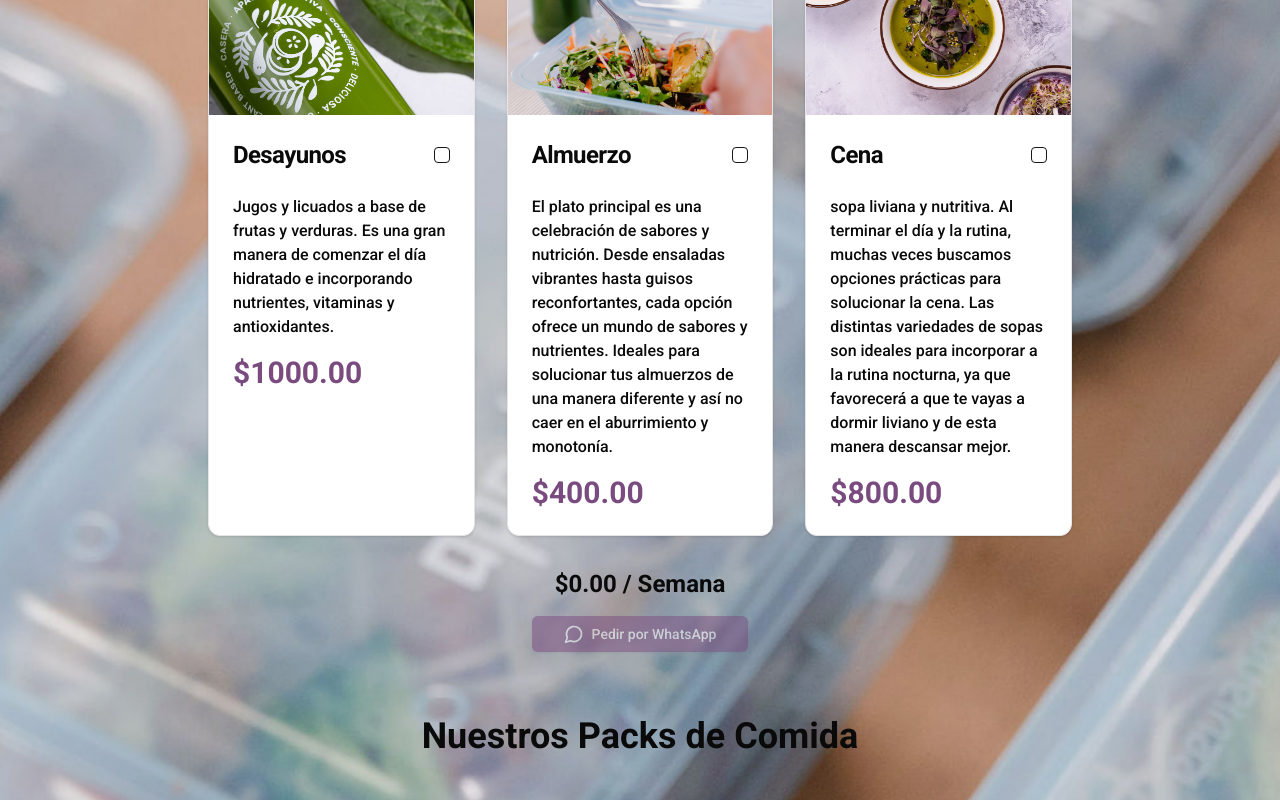
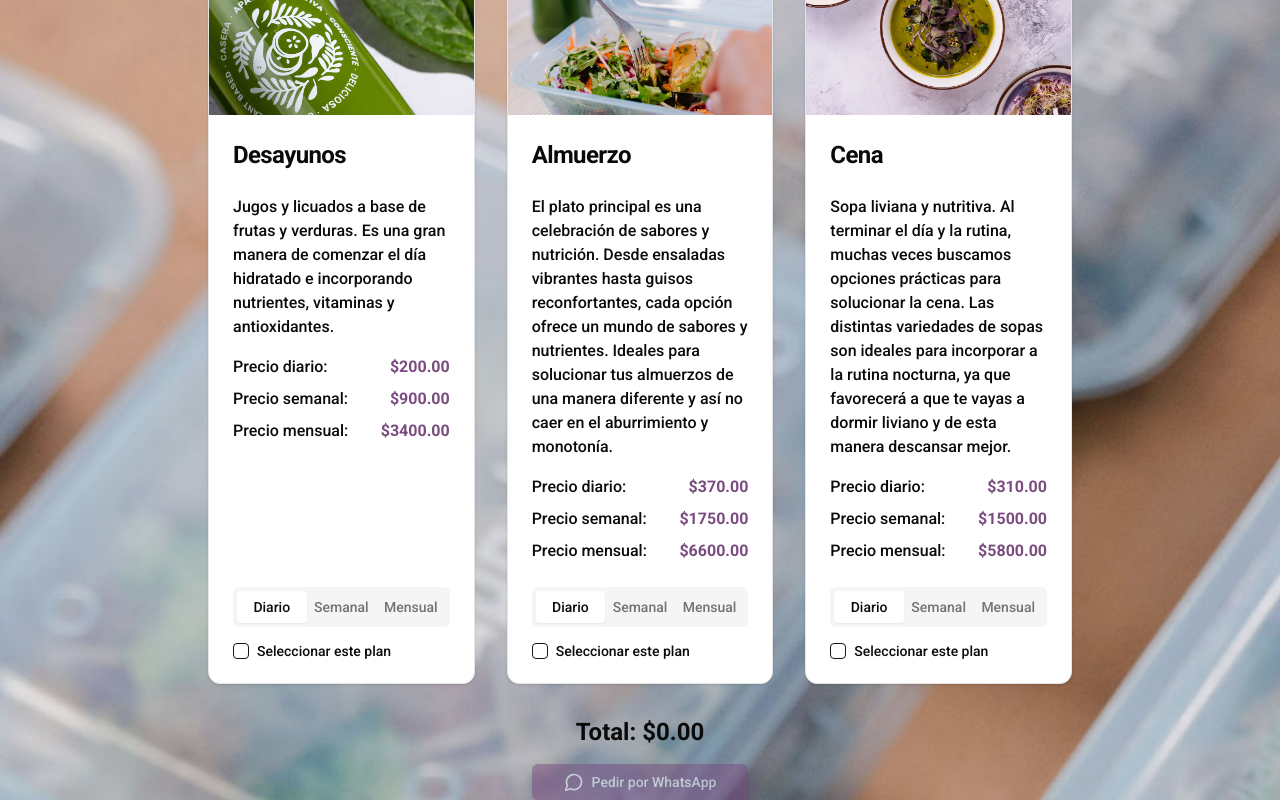
Before and after one commit to SF-Prog/apacha-store, a Next.js app: page /menu in a window 1280 px wide. Shown: the part 1660-2460 px from the top of the page. Built offline with nearby package versions, Linux system fonts and the light colour scheme; no server answers.

Commit message:
Update make your order component and update pricing

```diff
--- a/app/components/sections/make-your-order/make-your-order.tsx
+++ b/app/components/sections/make-your-order/make-your-order.tsx
@@ -5,10 +5,12 @@ import { MessageCircle as WhatsappIcon } from 'lucide-react';
 import { motion } from 'framer-motion';
 
 import { Button } from '@/components/ui/button';
-import { Checkbox } from "@/components/ui/checkbox"
+import { Checkbox } from "@/components/ui/checkbox";
+import { Tabs, TabsList, TabsTrigger } from "@/components/ui/tabs";
 import {
   Card,
   CardContent,
+  CardFooter,
   CardHeader,
   CardTitle
 } from "@/components/ui/card";
@@ -16,15 +18,50 @@ import { MealPacksGrid } from '@/components/sections/meal-packs/meal-packs';
 import { useStore } from '@/context/store-context';
 
 const MakeYourOrder: React.FC = () => {
-  const { selectedMeals, toggleMeal, totalMealsPrice, meals } = useStore();
+  const { selectedMeals, toggleMeal, meals } = useStore()
+  const [selectedPlans, setSelectedPlans] = React.useState<Record<string, string>>({})
 
+  const getPriceByPlan = (meal: Meal, planType: string) => {
+    switch (planType) {
+      case "daily":
+        return meal.prices[0]
+      case "weekly":
+        return meal.prices[1]
+      case "monthly":
+        return meal.prices[2]
+      default:
+        return meal.prices[0]
+    };
+  }
+
+  const calculateTotalPrice = () => {
+    return selectedMeals.reduce((total, mealId) => {
+      const meal = meals.find((m) => m.id === mealId)
+      if (!meal) return total
+
+      const planType = selectedPlans[mealId] || "daily"
+      return total + getPriceByPlan(meal, planType)
+    }, 0)
+  }
+
+  const handlePlanChange = (mealId: string, planType: string) => {
+    setSelectedPlans((prev) => ({
+      ...prev,
+      [mealId]: planType,
+    }))
+  }
 
   const generateWhatsAppMessage = () => {
-    const selectedMealTitles = selectedMeals.map(mealId =>
-      meals.find(m => m.id === mealId)?.title
-    ).join(', ')
-    return `Hola, me interesa ordenar el pack de comida que incluye: ${selectedMealTitles}. El total es $${totalMealsPrice.toFixed(2)}.`
-  };
+    const selectedMealDetails = selectedMeals
+      .map((mealId) => {
+        const meal = meals.find((m) => m.id === mealId)
+        const planType = selectedPlans[mealId] || "daily"
+        return `${meal?.title} (Plan ${planType === "daily" ? "Diario" : planType === "weekly" ? "Semanal" : "Mensual"})`
+      })
+      .join(", ");
+
+    return `Hola, me interesa ordenar el pack de comida que incluye: ${selectedMealDetails}. El total es $${calculateTotalPrice().toFixed(2)}.`
+  }
 
   return (
     <section className="py-16 bg-gradient-to-b from-apacha-beige to-white">
@@ -35,8 +72,11 @@ const MakeYourOrder: React.FC = () => {
           animate={{ opacity: 1, y: 0 }}
           transition={{ duration: 0.5 }}
         >
-          <h2 className="text-4xl font-bold  mb-4">¿Qué estás necesitando?</h2>
-          <p className="text-xl text-apacha-brown max-w-2xl mx-auto">Puedes escribirnos para que te asesoremos y así saber cuál es el pack ideal para ti</p>
+          <h2 className="text-4xl font-bold mb-4">¿Qué estás necesitando?</h2>
+          <p className="text-xl text-apacha-brown max-w-2xl mx-auto">
+            Puedes escribirnos para que te asesoremos y así saber cuál es el pack ideal para ti. Selecciona tus comidas
+            y el plan que prefieras.
+          </p>
         </motion.div>
         <div className="grid grid-cols-1 md:grid-cols-3 gap-8 mb-8">
           {meals.map((meal, index) => (
@@ -45,38 +85,69 @@ const MakeYourOrder: React.FC = () => {
               initial={{ opacity: 0, y: 20 }}
               animate={{ opacity: 1, y: 0 }}
               transition={{ duration: 0.5, delay: index * 0.1 }}
-              onClick={() => toggleMeal(meal.id)}
             >
-              <Card className={`h-full flex flex-col overflow-hidden transition-all duration-300 ${selectedMeals.includes(meal.id) ? 'ring-2 ring-apacha_purple-100' : ''}`}>
+              <Card
+                className={`h-full flex flex-col overflow-hidden transition-all duration-300 ${selectedMeals.includes(meal.id) ? "ring-2 ring-apacha_purple-100" : ""}`}
+              >
                 <div className="relative h-48">
-                  <Image
-                    src={meal.image}
-                    alt={meal.title}
-                    fill
-                    style={{ objectFit: 'cover' }}
-                  />
+                  <Image src={meal.image || "/placeholder.svg"} alt={meal.title} fill style={{ objectFit: "cover" }} />
                 </div>
                 <CardHeader>
-                  <CardTitle className="text-2xl font-semibold text-apacha-brown flex items-center justify-between">
-                    {meal.title}
+                  <CardTitle className="text-2xl font-semibold text-apacha-brown">{meal.title}</CardTitle>
+                </CardHeader>
+                <CardContent className="flex-grow justify-between">
+                  <p className="text-apacha-black mb-4">{meal.description}</p>
+                  <div className="space-y-2">
+                    <div className="flex justify-between">
+                      <span>Precio diario:</span>
+                      <span className="font-bold text-apacha_purple-100">${(meal.prices[0]).toFixed(2)}</span>
+                    </div>
+                    <div className="flex justify-between">
+                      <span>Precio semanal:</span>
+                      <span className="font-bold text-apacha_purple-100">${(meal.prices[1]).toFixed(2)}</span>
+                    </div>
+                    <div className="flex justify-between">
+                      <span>Precio mensual:</span>
+                      <span className="font-bold text-apacha_purple-100">${(meal.prices[2]).toFixed(2)}</span>
+                    </div>
+                  </div>
+                </CardContent>
+                <CardFooter className="flex flex-col space-y-4">
+                  <Tabs
+                    defaultValue="daily"
+                    className="w-full"
+                    value={selectedPlans[meal.id] || "daily"}
+                    onValueChange={(value) => handlePlanChange(meal.id, value)}
+                  >
+                    <TabsList className="grid grid-cols-3 w-full">
+                      <TabsTrigger value="daily">Diario</TabsTrigger>
+                      <TabsTrigger value="weekly">Semanal</TabsTrigger>
+                      <TabsTrigger value="monthly">Mensual</TabsTrigger>
+                    </TabsList>
+                  </Tabs>
+
+                  <div className="flex items-center space-x-2 w-full">
                     <Checkbox
+                      id={`select-${meal.id}`}
                       checked={selectedMeals.includes(meal.id)}
+                      onCheckedChange={() => toggleMeal(meal.id)}
                     />
-                  </CardTitle>
-                </CardHeader>
-                <CardContent>
-                  <p className="text-apacha-black mb-4">{meal.description}</p>
-                  <p className="text-3xl font-bold text-apacha_purple-100">${meal.price.toFixed(2)}</p>
-                </CardContent>
+                    <label htmlFor={`select-${meal.id}`} className="text-sm font-medium leading-none cursor-pointer">
+                      Seleccionar este plan
+                    </label>
+                  </div>
+                </CardFooter>
               </Card>
             </motion.div>
           ))}
         </div>
         <div className="text-center">
-          <p className="text-2xl font-bold text-apacha-brown mb-4">${totalMealsPrice.toFixed(2)} / Semana</p>
+          <p className="text-2xl font-bold text-apacha-brown mb-4">Total: ${calculateTotalPrice().toFixed(2)}</p>
           <Button
             className="px-8 py-3 bg-apacha_purple-100 hover:bg-apacha_purple-100/90 text-white transition-all duration-300 transform hover:scale-105"
-            onClick={() => window.open(`https://wa.me/1234567890?text=${encodeURIComponent(generateWhatsAppMessage())}`, '_blank')}
+            onClick={() =>
+              window.open(`https://wa.me/1234567890?text=${encodeURIComponent(generateWhatsAppMessage())}`, "_blank")
+            }
             disabled={selectedMeals.length === 0}
           >
             <WhatsappIcon className="mr-2 h-5 w-5" /> Pedir por WhatsApp
@@ -85,7 +156,7 @@ const MakeYourOrder: React.FC = () => {
       </div>
       <MealPacksGrid />
     </section>
-  );
-};
+  )
+}
 
-export default MakeYourOrder;
+export default MakeYourOrder
--- a/app/context/store-context.tsx
+++ b/app/context/store-context.tsx
@@ -100,11 +100,6 @@ export const StoreProvider: React.FC<{ children: ReactNode }> = ({ children }) =
     );
   };
 
-  const totalMealsPrice = selectedMeals.reduce((sum, mealId) => {
-    const meal = meals.find(m => m.id === mealId)
-    return sum + (meal?.price || 0)
-  }, 0);
-
   const sendWeeklyMenuToEmail = async (email: string) => {
     try {
       const result = await sendMenuEmail(email);
@@ -171,7 +166,6 @@ export const StoreProvider: React.FC<{ children: ReactNode }> = ({ children }) =
     updateCartFromStorage,
     onCartCheckout,
     selectedMeals,
-    totalMealsPrice,
     meals,
     mealPacks,
     toggleMeal,
--- a/app/lib/constants.ts
+++ b/app/lib/constants.ts
@@ -94,24 +94,24 @@ const mealPacks: MealPack[] = [
   {
     id: '1',
     title: "PACK DESAYUNO Y ALMUERZO",
-    weeklyPrice: 2550,
-    monthlyPrice: 9400,
+    weeklyPrice: 2600,
+    monthlyPrice: 9800,
     color: "#8B5C8B",
     whatsappLink: `https://wa.me/1234567890?text=Hola%21%20Me%20interesa%20el%20Pack%20Desayuno%20y%20Almuerzo`
   },
   {
     id: '2',
     title: "PACK ALMUERZO Y CENA",
-    weeklyPrice: 3100,
-    monthlyPrice: 11500,
+    weeklyPrice: 3150,
+    monthlyPrice: 12000,
     color: "#F4A460",
     whatsappLink: `https://wa.me/1234567890?text=Hola%21%20Me%20interesa%20el%20Pack%20Almuerzo%20y%20Cena`
   },
   {
     id: '3',
     title: "PACK DESAYUNO, ALMUERZO Y CENA",
-    weeklyPrice: 4000,
-    monthlyPrice: 14900,
+    weeklyPrice: 4100,
+    monthlyPrice: 15200,
     color: "#8B9D8B",
     whatsappLink: `https://wa.me/1234567890?text=Hola%21%20Me%20interesa%20el%20Pack%20Desayuno,%20Almuerzo%20y%20Cena`
   }
@@ -123,7 +123,7 @@ const meals: Meal[] = [
     id: 'breakfast-prod',
     title: "Desayunos",
     description: "Jugos y licuados a base de frutas y verduras. Es una gran manera de comenzar el día hidratado e incorporando nutrientes, vitaminas y antioxidantes.",
-    price: 1000,
+    prices: [200, 900, 3400],
     whatsappLink: "https://wa.me/1234567890?text=Me%20interesa%20el%20pack%20de%20Desayuno",
     image: "/breakfast-preview.jpg",
   },
@@ -131,15 +131,15 @@ const meals: Meal[] = [
     id: 'lunch-prod',
     title: "Almuerzo",
     description: "El plato principal es una celebración de sabores y nutrición. Desde ensaladas vibrantes hasta guisos reconfortantes, cada opción ofrece un mundo de sabores y nutrientes. Ideales para solucionar tus almuerzos de una manera diferente y así no caer en el aburrimiento y monotonía.",
-    price: 400,
+    prices: [370, 1750, 6600],
     whatsappLink: "https://wa.me/1234567890?text=Me%20interesa%20el%20pack%20de%20Desayuno%20y%20Almuerzo",
     image: "/lunch-preview.jpg"
   },
   {
     id: 'dinner-prod',
     title: "Cena",
-    description: "sopa liviana y nutritiva. Al terminar el día y la rutina, muchas veces buscamos opciones prácticas para solucionar la cena. Las distintas variedades de sopas son ideales para incorporar a la rutina nocturna, ya que favorecerá a que te vayas a dormir liviano y de esta manera descansar mejor.",
-    price: 800,
+    description: "Sopa liviana y nutritiva. Al terminar el día y la rutina, muchas veces buscamos opciones prácticas para solucionar la cena. Las distintas variedades de sopas son ideales para incorporar a la rutina nocturna, ya que favorecerá a que te vayas a dormir liviano y de esta manera descansar mejor.",
+    prices: [310, 1500, 5800],
     whatsappLink: "https://wa.me/1234567890?text=Me%20interesa%20el%20pack%20de%20Desayuno%2C%20Almuerzo%20y%20Cena",
     image: "/dinner-preview.jpg"
   }
--- a/app/types/index.d.ts
+++ b/app/types/index.d.ts
@@ -12,7 +12,7 @@ interface Meal {
   title: string
   description: string
   image: string
-  price: number
+  prices: number[]
   whatsappLink: string
 }
 
@@ -112,7 +112,6 @@ interface StoreContextType {
   updateCartFromStorage: () => void,
   onCartCheckout: () => void,
   selectedMeals: string[],
-  totalMealsPrice: number,
   meals: Meal[],
   mealPacks: MealPack[],
   toggleMeal: (id: string) => void
```
Also changed, not shown: app/components/sections/our-services/our-services.tsx (line endings or trailing spaces).
